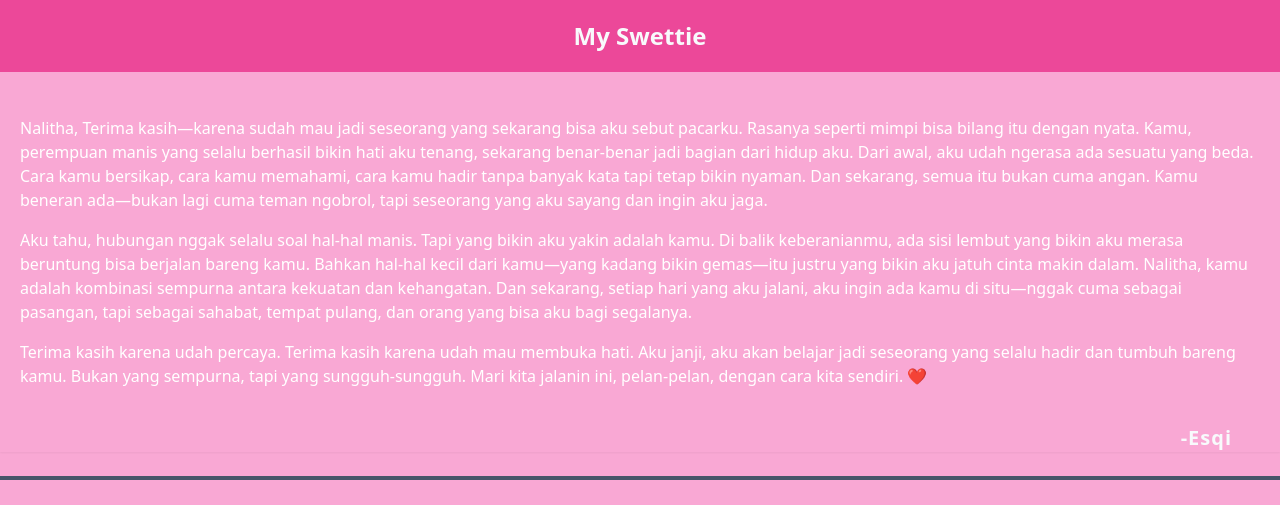
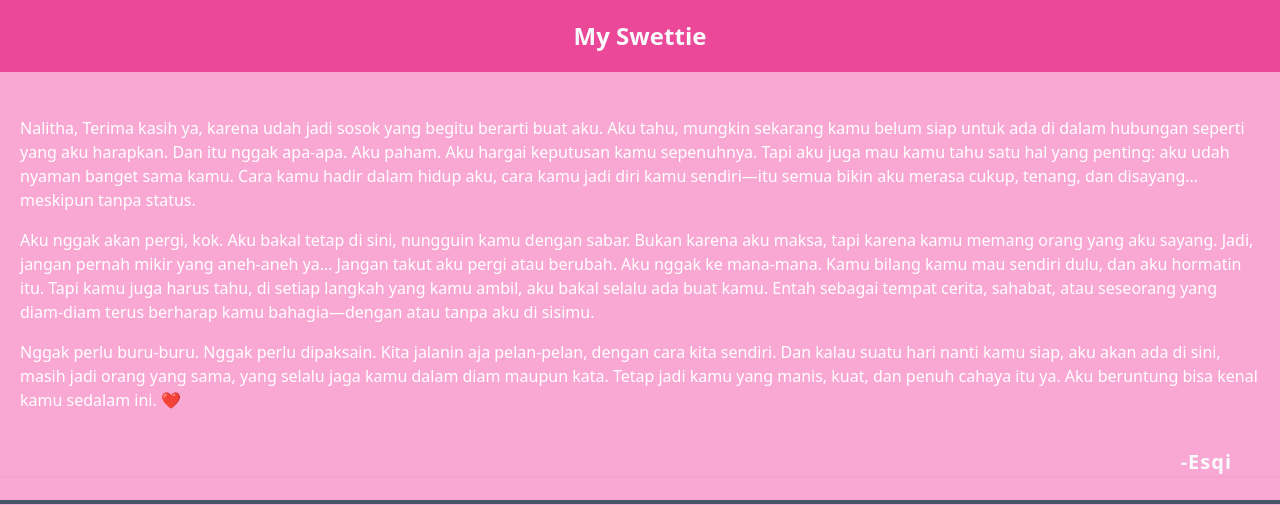
Before and after one commit to syarifulAmar123/Nalitha, a website: page HalamanUtama.html in a window 1280 px wide. Shown: the top 505 px of the page. Drawn offline with Linux system fonts and the light colour scheme; files whose address does not match are found by name.

Commit message:
mengganti main teks

```diff
--- a/HalamanUtama.html
+++ b/HalamanUtama.html
@@ -14,32 +14,32 @@
     </h1>
 
     <p class="py-1 px-5 font-sans text-white">
-      Nalitha, Terima kasih—karena sudah mau jadi seseorang yang sekarang bisa
-      aku sebut pacarku. Rasanya seperti mimpi bisa bilang itu dengan nyata.
-      Kamu, perempuan manis yang selalu berhasil bikin hati aku tenang, sekarang
-      benar-benar jadi bagian dari hidup aku. Dari awal, aku udah ngerasa ada
-      sesuatu yang beda. Cara kamu bersikap, cara kamu memahami, cara kamu hadir
-      tanpa banyak kata tapi tetap bikin nyaman. Dan sekarang, semua itu bukan
-      cuma angan. Kamu beneran ada—bukan lagi cuma teman ngobrol, tapi seseorang
-      yang aku sayang dan ingin aku jaga.
+      Nalitha, Terima kasih ya, karena udah jadi sosok yang begitu berarti buat
+      aku. Aku tahu, mungkin sekarang kamu belum siap untuk ada di dalam
+      hubungan seperti yang aku harapkan. Dan itu nggak apa-apa. Aku paham. Aku
+      hargai keputusan kamu sepenuhnya. Tapi aku juga mau kamu tahu satu hal
+      yang penting: aku udah nyaman banget sama kamu. Cara kamu hadir dalam
+      hidup aku, cara kamu jadi diri kamu sendiri—itu semua bikin aku merasa
+      cukup, tenang, dan disayang… meskipun tanpa status.
     </p>
 
     <p class="py-1 my-2 px-5 text-white font-sans">
-      Aku tahu, hubungan nggak selalu soal hal-hal manis. Tapi yang bikin aku
-      yakin adalah kamu. Di balik keberanianmu, ada sisi lembut yang bikin aku
-      merasa beruntung bisa berjalan bareng kamu. Bahkan hal-hal kecil dari
-      kamu—yang kadang bikin gemas—itu justru yang bikin aku jatuh cinta makin
-      dalam. Nalitha, kamu adalah kombinasi sempurna antara kekuatan dan
-      kehangatan. Dan sekarang, setiap hari yang aku jalani, aku ingin ada kamu
-      di situ—nggak cuma sebagai pasangan, tapi sebagai sahabat, tempat pulang,
-      dan orang yang bisa aku bagi segalanya.
+      Aku nggak akan pergi, kok. Aku bakal tetap di sini, nungguin kamu dengan
+      sabar. Bukan karena aku maksa, tapi karena kamu memang orang yang aku
+      sayang. Jadi, jangan pernah mikir yang aneh-aneh ya… Jangan takut aku
+      pergi atau berubah. Aku nggak ke mana-mana. Kamu bilang kamu mau sendiri
+      dulu, dan aku hormatin itu. Tapi kamu juga harus tahu, di setiap langkah
+      yang kamu ambil, aku bakal selalu ada buat kamu. Entah sebagai tempat
+      cerita, sahabat, atau seseorang yang diam-diam terus berharap kamu
+      bahagia—dengan atau tanpa aku di sisimu.
     </p>
 
     <p class="py-1 my-2 px-5 text-white font-sans">
-      Terima kasih karena udah percaya. Terima kasih karena udah mau membuka
-      hati. Aku janji, aku akan belajar jadi seseorang yang selalu hadir dan
-      tumbuh bareng kamu. Bukan yang sempurna, tapi yang sungguh-sungguh. Mari
-      kita jalanin ini, pelan-pelan, dengan cara kita sendiri. ❤️
+      Nggak perlu buru-buru. Nggak perlu dipaksain. Kita jalanin aja
+      pelan-pelan, dengan cara kita sendiri. Dan kalau suatu hari nanti kamu
+      siap, aku akan ada di sini, masih jadi orang yang sama, yang selalu jaga
+      kamu dalam diam maupun kata. Tetap jadi kamu yang manis, kuat, dan penuh
+      cahaya itu ya. Aku beruntung bisa kenal kamu sedalam ini. ❤️
     </p>
 
     <p
```
Also changed, not shown: src/output.css.
